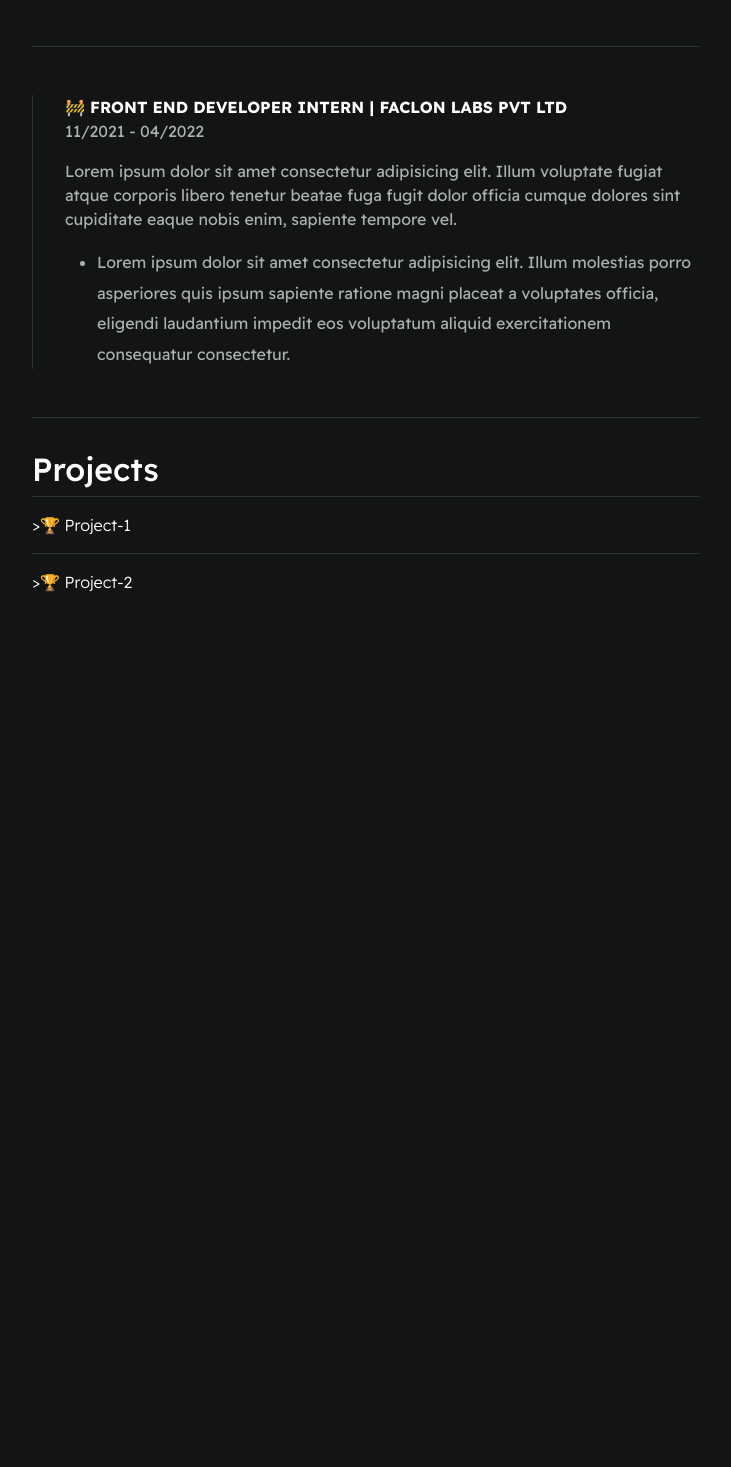
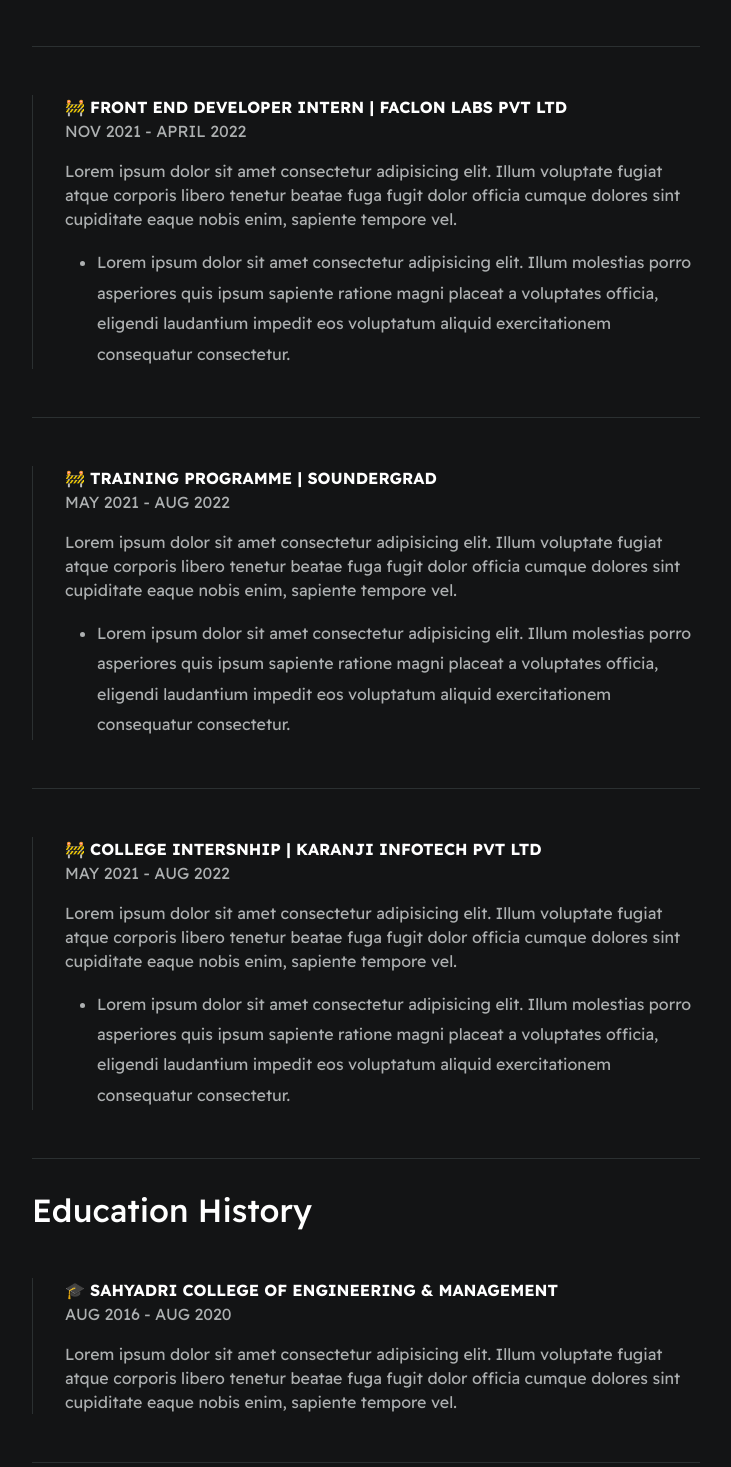
Before and after one commit to manthanank/manthanank.github.io, an Angular app: page / in a window 1280 px wide. Shown: the part 883-2350 px from the top of the page, without its empty margins (274-1005 px from the left). Before the commit the page ends 1525 px from the top, so only its background shows below. Built offline with nearby package versions, Linux system fonts and the light colour scheme.

Commit message:
changes made

```diff
--- a/src/app/pages/home/home.component.css
+++ b/src/app/pages/home/home.component.css
@@ -148,6 +148,13 @@
     padding-left: 2em;
 }
 
+.card--education-history{
+    border-left: 1px solid var(--mainBorderColor);
+    margin-top: 3em;
+    margin-bottom: 3em;
+    padding-left: 2em;
+}
+
 .line-break{
     background-color: var(--mainBorderColor);
     height: 1px;
@@ -180,4 +187,9 @@
         border-left: none;
         padding-left: 0;
     }
+
+    .card--education-history{
+        border-left: none;
+        padding-left: 0;
+    }
 }
--- a/src/app/pages/home/home.component.html
+++ b/src/app/pages/home/home.component.html
@@ -61,8 +61,8 @@
 
     <div class="line-break"></div>
     <div class="card--work-history">
-      <strong>🚧 FRONT END DEVELOPER | EZTASK.IO</strong>
-      <p>07/2022 - Present</p>
+      <strong>🚧 FRONT END DEVELOPER INTERN | EZTASK.IO</strong>
+      <p>JULY 2022 - Present</p>
       <p>
         Lorem ipsum dolor sit amet consectetur adipisicing elit. Minima
         laudantium ex iure dolor, culpa sed eum! Saepe, alias similique,
@@ -83,7 +83,47 @@
 
     <div class="card--work-history">
       <strong>🚧 FRONT END DEVELOPER INTERN | FACLON LABS PVT LTD</strong>
-      <p>11/2021 - 04/2022</p>
+      <p>NOV 2021 - APRIL 2022</p>
+      <p>
+        Lorem ipsum dolor sit amet consectetur adipisicing elit. Illum voluptate
+        fugiat atque corporis libero tenetur beatae fuga fugit dolor officia
+        cumque dolores sint cupiditate eaque nobis enim, sapiente tempore vel.
+      </p>
+      <ul>
+        <li>
+          Lorem ipsum dolor sit amet consectetur adipisicing elit. Illum
+          molestias porro asperiores quis ipsum sapiente ratione magni placeat a
+          voluptates officia, eligendi laudantium impedit eos voluptatum aliquid
+          exercitationem consequatur consectetur.
+        </li>
+      </ul>
+    </div>
+
+    <div class="line-break"></div>
+
+    <div class="card--work-history">
+      <strong>🚧 TRAINING PROGRAMME | SOUNDERGRAD</strong>
+      <p>MAY 2021 - AUG 2022</p>
+      <p>
+        Lorem ipsum dolor sit amet consectetur adipisicing elit. Illum voluptate
+        fugiat atque corporis libero tenetur beatae fuga fugit dolor officia
+        cumque dolores sint cupiditate eaque nobis enim, sapiente tempore vel.
+      </p>
+      <ul>
+        <li>
+          Lorem ipsum dolor sit amet consectetur adipisicing elit. Illum
+          molestias porro asperiores quis ipsum sapiente ratione magni placeat a
+          voluptates officia, eligendi laudantium impedit eos voluptatum aliquid
+          exercitationem consequatur consectetur.
+        </li>
+      </ul>
+    </div>
+
+    <div class="line-break"></div>
+
+    <div class="card--work-history">
+      <strong>🚧 COLLEGE INTERSNHIP | KARANJI INFOTECH PVT LTD</strong>
+      <p>MAY 2021 - AUG 2022</p>
       <p>
         Lorem ipsum dolor sit amet consectetur adipisicing elit. Illum voluptate
         fugiat atque corporis libero tenetur beatae fuga fugit dolor officia
@@ -102,6 +142,22 @@
     <div class="line-break"></div>
   </section>
 
+  <section id="education-history-wrapper" class="section--page">
+    <h2>Education History</h2>
+
+    <div class="card--education-history">
+      <strong>🎓 SAHYADRI COLLEGE OF ENGINEERING & MANAGEMENT</strong>
+      <p>AUG 2016 - AUG 2020</p>
+      <p>
+        Lorem ipsum dolor sit amet consectetur adipisicing elit. Illum voluptate
+        fugiat atque corporis libero tenetur beatae fuga fugit dolor officia
+        cumque dolores sint cupiditate eaque nobis enim, sapiente tempore vel.
+      </p>
+    </div>
+
+    <div class="line-break"></div>
+  </section>
+
   <section class="section--page">
     <h2>Projects</h2>
 
```
Also changed, not shown: 5 other files (tests, documents, lock files or other folders).
